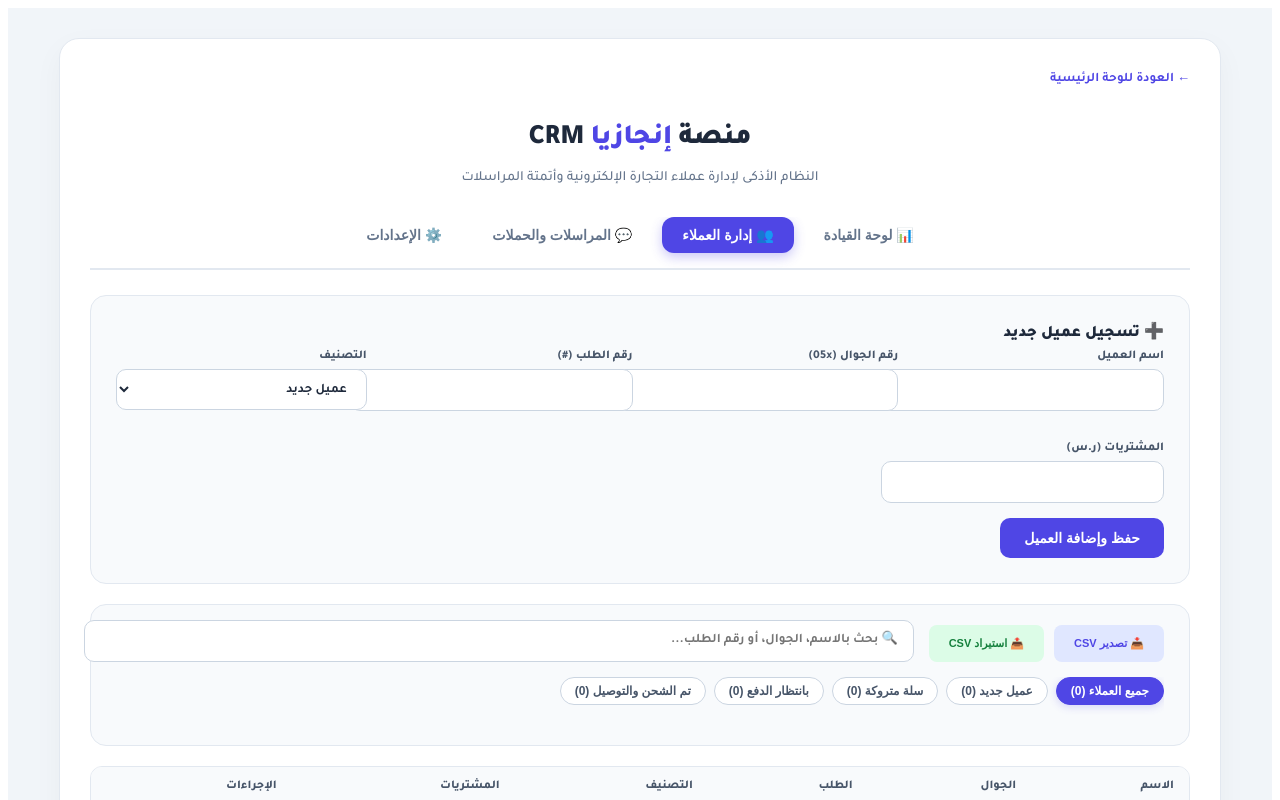
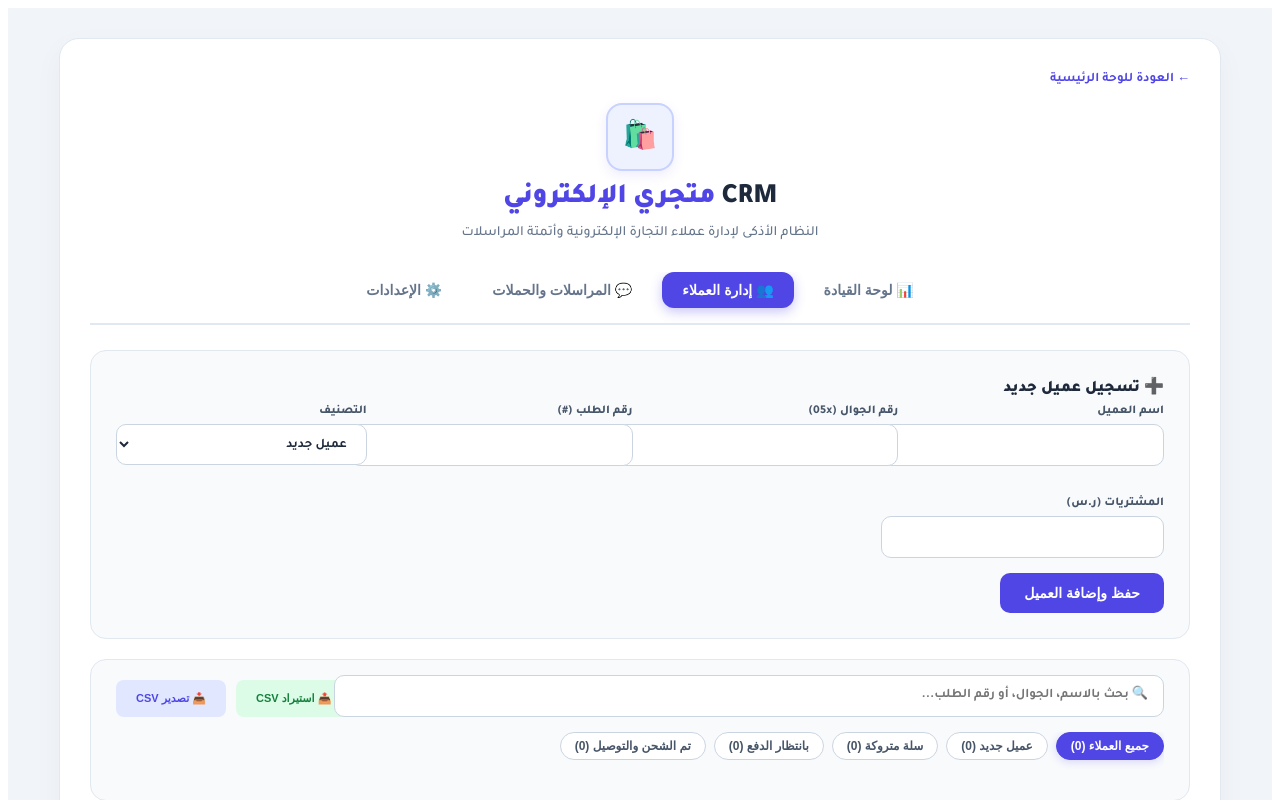
Before and after one commit to engaziasa-lang/engazia-app, a Next.js app: page /hub/whatsapp in a window 1280 px wide. Both pictures are taken after a click on the button "👥 إدارة العملاء". Shown: the top 800 px of the page. Built offline with nearby package versions, Linux system fonts and the light colour scheme.

Commit message:
Update page.tsx

```diff
--- a/app/hub/whatsapp/page.tsx
+++ b/app/hub/whatsapp/page.tsx
@@ -30,6 +30,10 @@ interface Template {
 
 export default function EngaziaWhatsAppCRM() {
   const [activeTab, setActiveTab] = useState<'dashboard' | 'crm' | 'messaging' | 'tags'>('dashboard');
+
+  // إعدادات هوية المتجر
+  const [storeName, setStoreName] = useState('متجري الإلكتروني');
+  const [storeLogo, setStoreLogo] = useState('🛍️');
 
   // إدارة العملاء CRM
   const [contacts, setContacts] = useState<Customer[]>([]);
@@ -113,9 +117,13 @@ export default function EngaziaWhatsAppCRM() {
     }
 
     const savedDisc = localStorage.getItem('engazia_default_discount');
-    if (savedDisc) {
-      setDefaultDiscountCode(savedDisc);
-    }
+    if (savedDisc) setDefaultDiscountCode(savedDisc);
+
+    const savedStoreName = localStorage.getItem('engazia_store_name');
+    if (savedStoreName) setStoreName(savedStoreName);
+
+    const savedStoreLogo = localStorage.getItem('engazia_store_logo');
+    if (savedStoreLogo) setStoreLogo(savedStoreLogo);
 
     const handleClickOutside = (event: MouseEvent) => {
       if (suggestionsRef.current && !suggestionsRef.current.contains(event.target as Node)) {
@@ -145,6 +153,14 @@ export default function EngaziaWhatsAppCRM() {
     setDefaultDiscountCode(code);
     localStorage.setItem('engazia_default_discount', code);
     showToast('تم تحديث كود الخصم الافتراضي بنجاح');
+  };
+
+  const handleSaveStoreInfo = (name: string, logo: string) => {
+    setStoreName(name);
+    setStoreLogo(logo);
+    localStorage.setItem('engazia_store_name', name);
+    localStorage.setItem('engazia_store_logo', logo);
+    showToast('✨ تم تحديث بيانات المتجر بنجاح');
   };
 
   const formatPhone = (phone: string) => {
@@ -325,14 +341,15 @@ export default function EngaziaWhatsAppCRM() {
         .app-container { background: #f1f5f9; color: #0f172a; min-height: 100vh; font-family: 'Tajawal', sans-serif; direction: rtl; padding: 30px 15px; position: relative; }
         .wrapper { max-width: 1100px; margin: 0 auto; background: #fff; border-radius: 20px; padding: 30px; box-shadow: 0 10px 30px rgba(0,0,0,0.04); border: 1px solid #e2e8f0; }
 
-        /* Toast Notification */
         .toast-banner { position: fixed; top: 20px; left: 50%; transform: translateX(-50%); background: #1e293b; color: #fff; padding: 12px 24px; border-radius: 12px; font-size: 14px; font-weight: 800; z-index: 9999; box-shadow: 0 10px 25px rgba(0,0,0,0.15); animation: fadeInOut 0.3s ease; }
         @keyframes fadeInOut { from { opacity: 0; transform: translate(-50%, -10px); } to { opacity: 1; transform: translate(-50%, 0); } }
 
-        .header-brand { text-align: center; margin-bottom: 30px; }
-        .brand-title { font-size: 28px; font-weight: 900; color: #1e293b; letter-spacing: -0.5px; margin-bottom: 5px; }
+        .header-brand { text-align: center; margin-bottom: 30px; display: flex; flex-direction: column; align-items: center; gap: 10px; }
+        .store-logo-badge { width: 64px; height: 64px; border-radius: 16px; background: #eef2ff; color: #4f46e5; display: flex; align-items: center; justify-content: center; font-size: 28px; font-weight: 900; box-shadow: 0 4px 12px rgba(79,70,229,0.1); border: 2px solid #c7d2fe; overflow: hidden; }
+        .store-logo-badge img { width: 100%; height: 100%; object-fit: cover; }
+        .brand-title { font-size: 28px; font-weight: 900; color: #1e293b; letter-spacing: -0.5px; margin: 0; }
         .brand-title span { color: #4f46e5; }
-        .brand-desc { color: #64748b; font-size: 14px; font-weight: 500; }
+        .brand-desc { color: #64748b; font-size: 14px; font-weight: 500; margin: 0; }
 
         .nav-tabs { display: flex; gap: 10px; border-bottom: 2px solid #e2e8f0; padding-bottom: 15px; margin-bottom: 25px; overflow-x: auto; justify-content: center; }
         .tab-btn { background: transparent; border: none; padding: 10px 20px; border-radius: 12px; font-weight: 800; font-size: 14px; color: #64748b; cursor: pointer; transition: all 0.3s; white-space: nowrap; }
@@ -382,7 +399,6 @@ export default function EngaziaWhatsAppCRM() {
         .radio-btn { padding: 8px 20px; border-radius: 8px; font-weight: 800; font-size: 13px; cursor: pointer; color: #64748b; border: none; background: transparent; transition: 0.3s; }
         .radio-btn.active { background: #fff; color: #1e293b; box-shadow: 0 2px 8px rgba(0,0,0,0.05); }
 
-        /* Quick Filter Chips */
         .filter-chips { display: flex; gap: 8px; overflow-x: auto; padding-bottom: 10px; margin-bottom: 15px; }
         .chip-btn { padding: 6px 14px; border-radius: 20px; font-size: 12px; font-weight: 800; cursor: pointer; border: 1px solid #cbd5e1; background: #fff; color: #475569; transition: all 0.2s; white-space: nowrap; }
         .chip-btn:hover { border-color: #4f46e5; color: #4f46e5; }
@@ -417,8 +433,16 @@ export default function EngaziaWhatsAppCRM() {
       <div className="wrapper">
         <Link href="/hub" className="back-link" style={{ color: '#4f46e5', textDecoration: 'none', fontWeight: 700, fontSize: '13px', display: 'inline-block', marginBottom: '15px' }}>← العودة للوحة الرئيسية</Link>
 
+        {/* ترويسة المتجر الديناميكية */}
         <div className="header-brand">
-          <h1 className="brand-title">منصة <span>إنجازيا</span> CRM</h1>
+          <div className="store-logo-badge">
+            {storeLogo.startsWith('http') || storeLogo.startsWith('/') || storeLogo.startsWith('data:') ? (
+              <img src={storeLogo} alt="Logo" />
+            ) : (
+              <span>{storeLogo}</span>
+            )}
+          </div>
+          <h1 className="brand-title">CRM <span>{storeName}</span></h1>
           <p className="brand-desc">النظام الأذكى لإدارة عملاء التجارة الإلكترونية وأتمتة المراسلات</p>
         </div>
 
@@ -442,7 +466,6 @@ export default function EngaziaWhatsAppCRM() {
                 <div className="stat-title">إجمالي العملاء</div>
                 <div className="stat-num">{contacts.length}</div>
               </div>
-              {/* بطاقات ديناميكية لكل تصنيف أنشأه التاجر */}
               {categories.map(cat => (
                 <div key={cat.name} className="stat-card" style={{ borderBottom: `4px solid ${cat.color}` }}>
                   <div className="stat-title">{cat.name}</div>
@@ -509,15 +532,22 @@ export default function EngaziaWhatsAppCRM() {
             </div>
 
             <div className="section-box" style={{ padding: '15px 25px' }}>
-              <div style={{ display: 'flex', gap: '15px', flexWrap: 'wrap', alignItems: 'flex-end', marginBottom: '15px' }}>
+              <div style={{ display: 'flex', gap: '15px', flexWrap: 'wrap', alignItems: 'flex-end', justifyContent: 'space-between', marginBottom: '15px' }}>
+
+                {/* شريط البحث والفلاتر (يمين) */}
+                <div style={{ display: 'flex', gap: '15px', flex: 1, minWidth: '280px', flexWrap: 'wrap' }}>
+                  <div className="form-group" style={{ flex: 2, margin: 0, minWidth: '200px' }}>
+                    <input type="text" className="form-control" placeholder="🔍 بحث بالاسم، الجوال، أو رقم الطلب..." value={searchTerm} onChange={e => setSearchTerm(e.target.value)} />
+                  </div>
+                </div>
+
+                {/* أزرار التصدير والاستيراد (يسار) */}
                 <div style={{ display: 'flex', gap: '10px' }}>
-                  <button className="btn-sm btn-edit" style={{ padding: '12px 20px', fontWeight: 800 }} onClick={exportToCSV}>📥 تصدير CSV</button>
                   <button className="btn-sm btn-success" style={{ padding: '12px 20px', fontWeight: 800 }} onClick={() => fileInputRef.current?.click()}>📤 استيراد CSV</button>
                   <input type="file" ref={fileInputRef} onChange={handleImportCSV} accept=".csv" style={{ display: 'none' }} />
+                  <button className="btn-sm btn-edit" style={{ padding: '12px 20px', fontWeight: 800 }} onClick={exportToCSV}>📥 تصدير CSV</button>
                 </div>
-                <div className="form-group" style={{ flex: 2, margin: 0, minWidth: '220px' }}>
-                  <input type="text" className="form-control" placeholder="🔍 بحث بالاسم، الجوال، أو رقم الطلب..." value={searchTerm} onChange={e => setSearchTerm(e.target.value)} />
-                </div>
+
               </div>
 
               {/* أزرار الفلترة السريعة (Quick Filter Chips) */}
@@ -689,7 +719,24 @@ export default function EngaziaWhatsAppCRM() {
         {/* 4. Settings */}
         {activeTab === 'tags' && (
           <div>
+            {/* إعدادات هوية المتجر */}
             <div className="section-box" style={{ background: '#eef2ff', borderColor: '#c7d2fe' }}>
+              <div className="section-title">🛍️ إعدادات هوية المتجر</div>
+              <p className="section-desc">خصص اسم متجرك والشعار (أيقونة إيموجي أو رابط صورة) لتظهر باحترافية في أعلى المنصة.</p>
+
+              <div className="form-grid">
+                <div className="form-group" style={{ margin: 0 }}>
+                  <label>اسم المتجر</label>
+                  <input type="text" className="form-control" value={storeName} onChange={e => handleSaveStoreInfo(e.target.value, storeLogo)} />
+                </div>
+                <div className="form-group" style={{ margin: 0 }}>
+                  <label>شعار المتجر (إيموجي 🛍️ أو رابط صورة 🔗)</label>
+                  <input type="text" className="form-control" value={storeLogo} onChange={e => handleSaveStoreInfo(storeName, e.target.value)} />
+                </div>
+              </div>
+            </div>
+
+            <div className="section-box">
               <div className="section-title">⚡ إعدادات النظام العامة</div>
               <p className="section-desc">تحكم بكود الخصم الافتراضي الذي يتم إرفاقه تلقائياً مع الرسائل التسويقية.</p>
 
```
